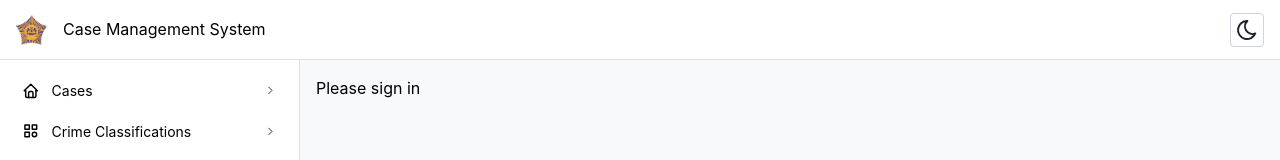
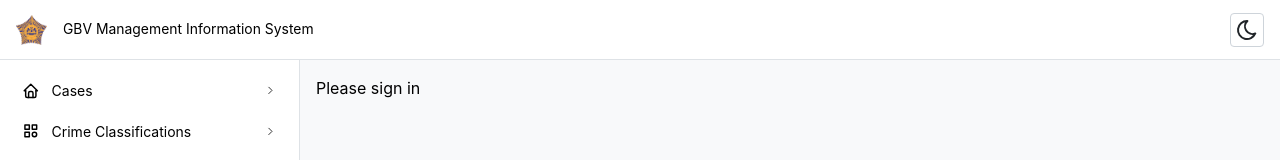
Before and after one commit to ntholi/case-management-system, a Next.js app: page / in a window 1280 px wide. Shown: the top 160 px of the page. Built offline with nearby package versions, Linux system fonts and the light colour scheme; no server answers.

Commit message:
Update logo and page title

```diff
--- a/src/app/core/AdminShell.tsx
+++ b/src/app/core/AdminShell.tsx
@@ -44,7 +44,10 @@ export default function AdminShell({ children }: PropsWithChildren) {
               hiddenFrom='md'
               size='sm'
             />
-            <Logo size='sm' />
+            <Group>
+              <Logo size='sm' />
+              <Text size='0.87rem'>GBV Management Information System</Text>
+            </Group>
           </Group>
           <ActionIcon variant='default' size='lg'>
             {colorScheme === 'dark' ? (
--- a/src/app/core/Logo.tsx
+++ b/src/app/core/Logo.tsx
@@ -19,7 +19,6 @@ export default function Logo({ size = 'xs' }: Props) {
     <Link href='/'>
       <Group>
         <Image h={sizeMap[size]} src={'./logo.png'} alt='Logo' />
-        <Text>Case Management System</Text>
       </Group>
     </Link>
   );
--- a/src/app/page.tsx
+++ b/src/app/page.tsx
@@ -1,18 +1,24 @@
 'use client';
-import { Stack, Title, Text } from '@mantine/core';
+import { Stack, Title, Text, Group } from '@mantine/core';
 import { useSession } from 'next-auth/react';
 import React, { Suspense } from 'react';
+import Logo from './core/Logo';
 
 export default function AdminPage() {
   return (
     <Stack h={'70vh'} w={'100%'} justify='center' align='center'>
       <div>
-        <Title size={'1.8rem'} fw={'lighter'}>
-          Case Management System
-        </Title>
-        <Suspense fallback={<Text>...</Text>}>
-          <UserDisplay />
-        </Suspense>
+        <Group>
+          <Logo size='lg' />
+          <div>
+            <Title size={'1.8rem'} fw={'lighter'}>
+              GBV Management Information System
+            </Title>
+            <Suspense fallback={<Text>...</Text>}>
+              <UserDisplay />
+            </Suspense>
+          </div>
+        </Group>
       </div>
     </Stack>
   );
```
